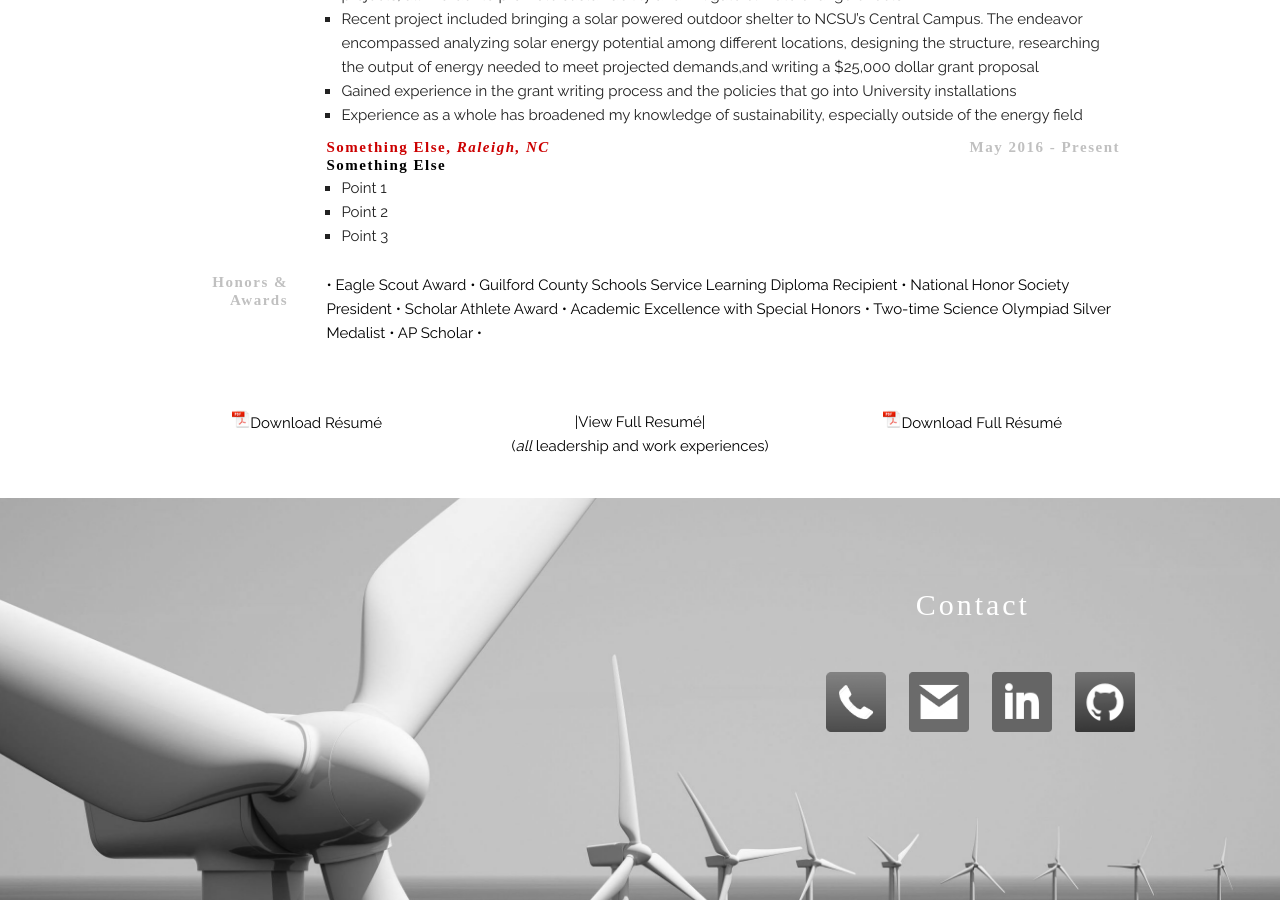
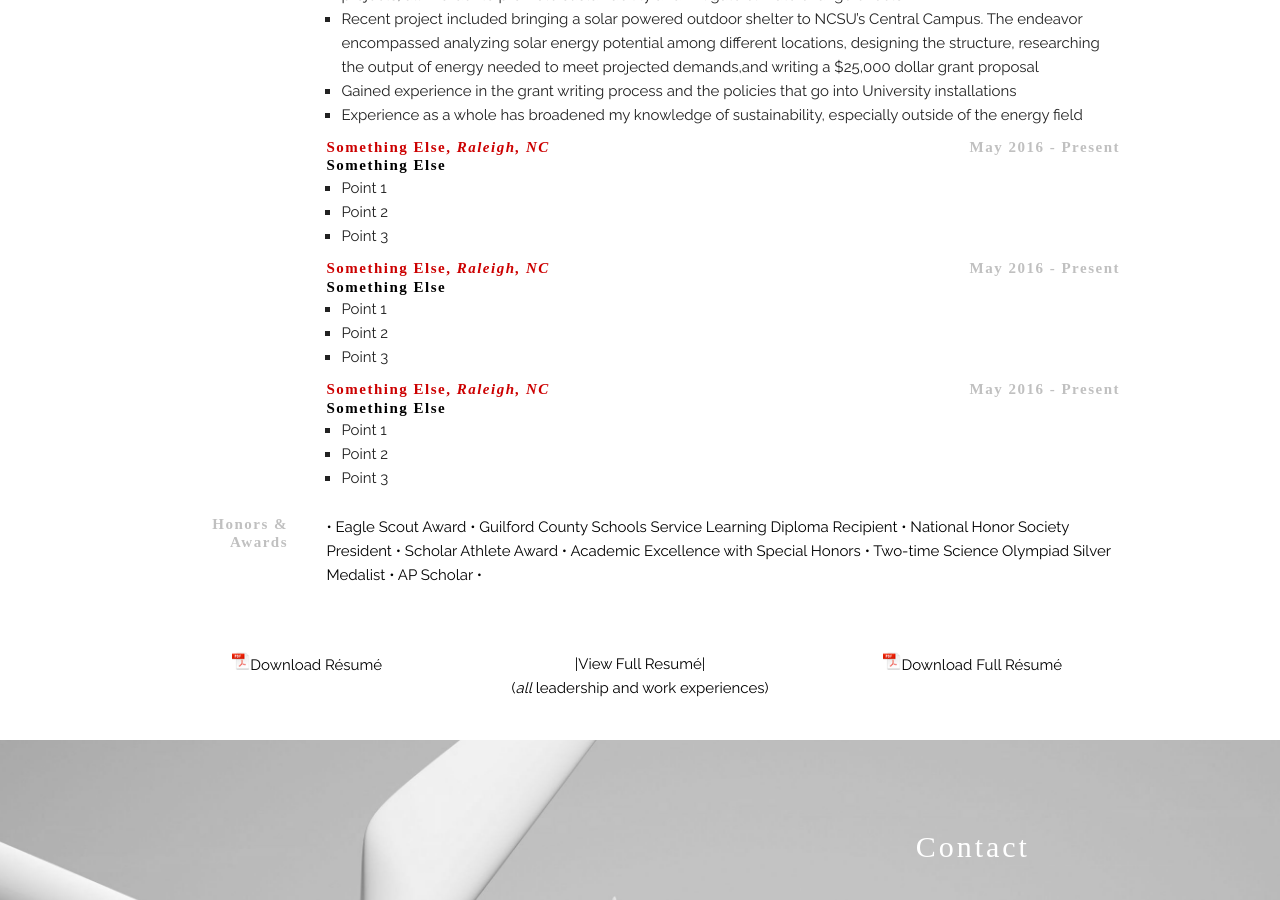
Before and after one commit to jacksoncwilliams/jackson-erin, a Jekyll site: the page built from index.html, in a window 1280 px wide and 900 px high, scrolled down 3255 px. Built offline with Jekyll 4.4.1, drawn with Linux system fonts in a browser that asks for light colours; nearby versions of some CDN libraries; some web fonts are replaced.

Commit message:
Update index.html

```diff
--- a/index.html
+++ b/index.html
@@ -246,22 +246,28 @@
                                     <h3>
                                                 Steward
                                     </h3>
-                                    <p>
-                                                <ul>
-                                                            <li>Serve alongside Sustainability Office to educate students,
+                                    <ul>
+                                                <li>
+                                                            Serve alongside Sustainability Office to educate students,
                                                             inspire behavior change, and implement campus projects, all in order to
-                                                            promote sustainability and mitigate climate change effects</li>
-                                                            <li>Recent project included bringing a solar powered outdoor shelter to
+                                                            promote sustainability and mitigate climate change effects
+                                                </li>
+                                                <li>
+                                                            Recent project included bringing a solar powered outdoor shelter to
                                                             NCSU’s Central Campus. The endeavor encompassed analyzing solar energy
                                                             potential among different locations, designing the structure, researching
                                                             the output of energy needed to meet projected demands,and writing a $25,000
-                                                            dollar grant proposal</li>
-                                                            <li>Gained experience in the grant writing process and the policies that go into
-                                                            University installations</li>
-                                                            <li>Experience as a whole has broadened my knowledge of sustainability,
-                                                            especially outside of the energy field</li>
-                                                </ul>
-                                    </p>
+                                                            dollar grant proposal
+                                                </li>
+                                                <li>
+                                                            Gained experience in the grant writing process and the policies that go into
+                                                            University installations
+                                                </li>
+                                                <li>
+                                                            Experience as a whole has broadened my knowledge of sustainability,
+                                                            especially outside of the energy field
+                                                </li>
+                                    </ul>
                                     <hr>
 
                                     <h2>
@@ -282,6 +288,48 @@
                                                             Point 3
                                                 </li>
                                     </ul>
+                                    <hr>
+
+                                    <h2>
+                                                <a href="https://www.honeywell.com/">Something Else, <em>Raleigh, NC</em></a>
+                                                <div class="date">May 2016 - Present</div>
+                                    </h2>
+                                    <h3>
+                                                Something Else
+                                    </h3>
+                                    <ul>
+                                                <li>
+                                                            Point 1
+                                                </li>
+                                                <li>
+                                                            Point 2
+                                                </li>
+                                                <li>
+                                                            Point 3
+                                                </li>
+                                    </ul>
+
+                                    <hr>
+
+                                    <h2>
+                                                <a href="https://www.honeywell.com/">Something Else, <em>Raleigh, NC</em></a>
+                                                <div class="date">May 2016 - Present</div>
+                                    </h2>
+                                    <h3>
+                                                Something Else
+                                    </h3>
+                                    <ul>
+                                                <li>
+                                                            Point 1
+                                                </li>
+                                                <li>
+                                                            Point 2
+                                                </li>
+                                                <li>
+                                                            Point 3
+                                                </li>
+                                    </ul>
+
 
                         </div>
             </div>
```
